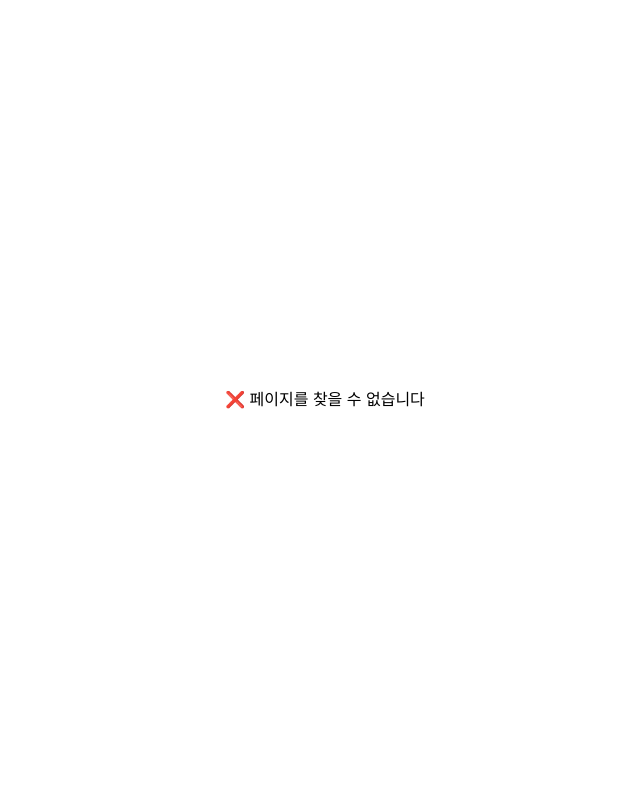
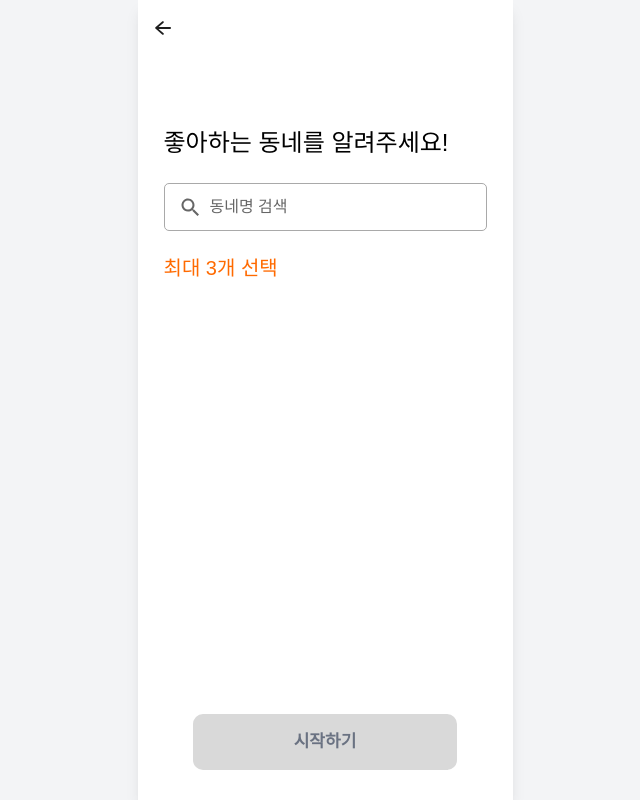
Before and after one commit to dongnae-bangnae/FE, a React (Vite) app: page /mypage/profile/likeplace in a window 1280 px wide. Before the commit this address had no page. Shown: the whole page, without its empty margins (315-955 px from the left). Built offline with nearby package versions, Linux system fonts and the light colour scheme.

Commit message:
✨ Feat: 관심 동네 설정 페이지 구현

```diff
--- a/src/App.tsx
+++ b/src/App.tsx
@@ -11,7 +11,7 @@ import AddCategoryPage from "./pages/AddCategoryPage";
 import CategoryPage from "./pages/CategoryPage";
 import EditNicknamePage from "./pages/EditNicknamePage";
 import HomePage from "./pages/HomePage";
-import RecordListPage from "./pages/RecordListPage";
+import LikePlacePage from "./pages/LikePlacePage";
 import LocationPostsPage from "./pages/LocationPostsPage";
 import LoginPage from "./pages/LoginPage";
 import MapPage from "./pages/MapPage";
@@ -22,10 +22,11 @@ import NewPlacePage from "./pages/NewPlacePage";
 import NewRecordPage from "./pages/NewRecordPage";
 import NotFound from "./pages/NotFound";
 import NotificationPage from "./pages/NotificationPage";
+import OAuthRedirect from "./pages/OAuthRedirect";
 import OnboardingPage from "./pages/OnboardingPage";
 import RecordDetailPage from "./pages/RecordDetailPage";
+import RecordListPage from "./pages/RecordListPage";
 import RecordWritingPage from "./pages/RecordWritingPage";
-import OAuthRedirect from "./pages/OAuthRedirect";
 import SavedPlaceListPage from "./pages/SavedPlaceListPage";
 import SelectedPinTypePage from "./pages/SelectPinTypePage";
 
@@ -50,6 +51,7 @@ const routes: RouteObject[] = [
       { path: "mypage/notification", element: <NotificationPage /> },
       { path: "mypage/profile", element: <MyProfilePage /> },
       { path: "mypage/profile/nickname", element: <EditNicknamePage /> },
+      { path: "mypage/profile/likeplace", element: <LikePlacePage /> },
       { path: "mypage/saved/:placeId", element: <SavedPlaceListPage /> },
       { path: "mypage/saved/:placeId/list", element: <MyPostListPage /> },
       { path: "mypage/locationposts", element: <LocationPostsPage /> },
--- /dev/null
+++ b/src/pages/LikePlacePage.tsx
@@ -0,0 +1,186 @@
+import { useState } from "react";
+import { useNavigate } from "react-router-dom";
+
+import SearchIcon from "../assets/icon-search.svg";
+import Header from "../components/common/Header";
+
+function LikePlacePage() {
+  const navigate = useNavigate();
+  const [step, setStep] = useState<2 | 3>(2); // step 1 제거 후 2부터 시작
+  const [areaInput, setAreaInput] = useState("");
+  const [selectedAreas, setSelectedAreas] = useState<string[]>([]);
+
+  const handleAreaKeyDown = (e: React.KeyboardEvent<HTMLInputElement>) => {
+    if (e.key === "Enter") {
+      e.preventDefault();
+      const keyword = areaInput.trim();
+      if (!keyword) return;
+      if (selectedAreas.length >= 3) return;
+      if (selectedAreas.includes(keyword)) return;
+      setSelectedAreas([...selectedAreas, keyword]);
+      setAreaInput("");
+    }
+  };
+
+  const handleRemoveArea = (area: string) => {
+    setSelectedAreas(selectedAreas.filter((a) => a !== area));
+  };
+
+  return (
+    <div className="w-full max-w-[390px] mx-auto min-h-screen bg-white flex flex-col">
+      {/* Header */}
+      {step === 2 && <Header title="" />}
+      {step === 3 && <Header title="동네 선택" onBack={() => setStep(2)} />}
+
+      {/* STEP 2 */}
+      {step === 2 && (
+        <>
+          {/* 상단 문구 */}
+          <div className="mt-[69px] ml-[26px] mb-[22px]">
+            <h2 className="text-[24px] font-normal text-black">
+              좋아하는 동네를 알려주세요!
+            </h2>
+          </div>
+
+          {/* 검색박스 */}
+          <div
+            onClick={() => setStep(3)}
+            className="flex items-center mx-[26px] border border-[#A9A9A9] rounded-[5px] h-[48px] px-[13px] cursor-pointer"
+          >
+            <img
+              src={SearchIcon}
+              alt="검색"
+              className="w-[25px] h-[25px] mr-[7px]"
+            />
+            <span className="text-[16px] text-[#666]">동네명 검색</span>
+          </div>
+
+          {/* 최대 3개 선택 */}
+          <p className="mt-[22px] ml-[26px] text-[20px] text-[#FF6A00]">
+            최대 3개 선택
+          </p>
+
+          {/* 선택된 태그 */}
+          <div className="flex flex-wrap gap-2 mx-[26px] mt-2">
+            {selectedAreas.map((area) => (
+              <div
+                key={area}
+                className="flex items-center bg-white border border-gray-300 px-3 py-1 rounded-full"
+              >
+                <span>{area}</span>
+                <button
+                  onClick={() => handleRemoveArea(area)}
+                  className="ml-1 text-gray-500 hover:text-black"
+                >
+                  ✕
+                </button>
+              </div>
+            ))}
+          </div>
+
+          <div className="flex-1" />
+
+          {/* 버튼 */}
+          <div className="flex justify-center pb-[30px]">
+            <button
+              disabled={selectedAreas.length === 0}
+              className={`w-[264px] h-[56px] rounded-[10px] text-[17px] font-bold leading-[150%] ${
+                selectedAreas.length === 0
+                  ? "bg-[#D9D9D9] text-gray-500"
+                  : "bg-[#FFAC33] text-white"
+              }`}
+              onClick={() => {
+                if (selectedAreas.length > 0) {
+                  navigate("/home");
+                }
+              }}
+            >
+              시작하기
+            </button>
+          </div>
+        </>
+      )}
+
+      {/* STEP 3 */}
+      {step === 3 && (
+        <div className="relative flex flex-col flex-1">
+          {/* 헤더 */}
+          <div className="w-full h-[76px] flex items-center justify-center px-5">
+            <span className="text-[24px] font-normal text-center w-full">
+              좋아하는 동네를 알려주세요!
+            </span>
+          </div>
+
+          {/* 주황색 박스 */}
+          <div className="flex flex-col justify-center items-center gap-[10px] bg-[#FFAC33] mt-4 w-full px-4 h-[76px]">
+            <div className="flex items-center w-full h-[48px] px-[13px] border border-gray-300 rounded-[5px] bg-white">
+              <img
+                src={SearchIcon}
+                alt="검색"
+                className="w-[25px] h-[25px] mr-[7px]"
+              />
+              <input
+                type="text"
+                placeholder="동네명 검색"
+                value={areaInput}
+                onChange={(e) => setAreaInput(e.target.value)}
+                onKeyDown={handleAreaKeyDown}
+                className="flex-1 text-[16px] outline-none"
+              />
+            </div>
+          </div>
+
+          {/* 상단선 + 문구 + 태그 묶음 */}
+          <div className="mt-88">
+            <div className="w-full border-t border-gray-300" />
+            <p className="mt-2 ml-6 text-[14px] font-normal text-[#FF6A00]">
+              최대 3개 선택
+            </p>
+            <div className="flex flex-wrap gap-2 mx-6 mt-2">
+              {selectedAreas.map((area) => (
+                <div
+                  key={area}
+                  className="flex items-center bg-white border border-gray-300 px-3 py-1 rounded-full"
+                >
+                  <span>{area}</span>
+                  <button
+                    onClick={() => handleRemoveArea(area)}
+                    className="ml-1 text-gray-500 hover:text-black"
+                  >
+                    ✕
+                  </button>
+                </div>
+              ))}
+            </div>
+          </div>
+
+          {/* 하단선 */}
+          <div className="absolute bottom-[100px] left-0 w-full border-t border-gray-300" />
+
+          {/* 버튼 */}
+          <div className="flex gap-2 mt-auto pb-[30px] px-[63px]">
+            <button
+              onClick={() => setStep(2)}
+              className="w-[110px] h-[45px] rounded-[9px] bg-[#D9D9D9] text-[17px] font-bold leading-[150%]"
+            >
+              취소
+            </button>
+            <button
+              onClick={() => setStep(2)}
+              disabled={selectedAreas.length === 0}
+              className={`w-[110px] h-[45px] rounded-[9px] text-[17px] font-bold leading-[150%] ${
+                selectedAreas.length === 0
+                  ? "bg-[#D9D9D9] text-gray-500"
+                  : "bg-[#FF9700] text-white"
+              }`}
+            >
+              확인
+            </button>
+          </div>
+        </div>
+      )}
+    </div>
+  );
+}
+
+export default LikePlacePage;
--- a/src/pages/MyProfilePage.tsx
+++ b/src/pages/MyProfilePage.tsx
@@ -81,7 +81,7 @@ function MyProfilePage() {
           {/* 관심 동네 설정 */}
           <div className="w-[340px] flex justify-between items-center py-2.5 border border-[#D1D5DB] rounded-lg text-sm font-medium">
             <span className="text-black px-4">관심 동네 설정</span>
-            <button onClick={() => navigate("/mypage/profile/area")}>
+            <button onClick={() => navigate("/mypage/profile/likeplace")}>
               <img src={NextIcon} alt=">" className="w-3 h-3 mr-2" />
             </button>
           </div>
```
